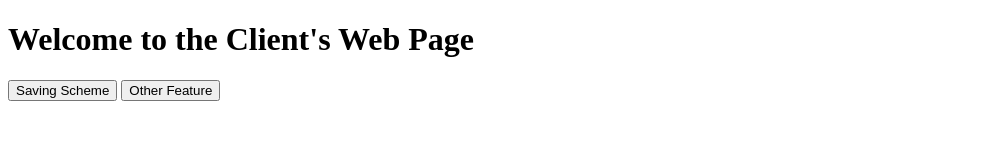
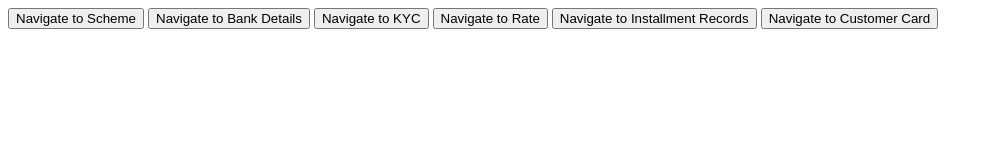
Before and after one commit to Aj8520/flutter-webpage, a plain HTML site: page index.html in a window 1280 px wide. Shown: the whole page, without its empty margins (0-993 px from the left). Drawn offline with Linux system fonts and the light colour scheme.

Commit message:
commited for all jewello  navigation

```diff
--- a/index.html
+++ b/index.html
@@ -1,17 +1,34 @@
 <!DOCTYPE html>
 <html>
 <head>
-  <title>Client's Web Page</title>
+  <title>WebView Test</title>
   <script type="text/javascript">
-    function sendMessageToFlutter(message) {
-      Toaster.postMessage(message);
+    function navigateToScheme() {
+      Toaster.postMessage('navigateScheme');
+    }
+    function navigateToBankDetails() {
+      Toaster.postMessage('navigateBankDetails');
+    }
+    function navigateToKyc() {
+      Toaster.postMessage('navigateKyc');
+    }
+    function navigateToRate() {
+      Toaster.postMessage('navigateRate');
+    }
+    function navigateToInstallmentRecords() {
+      Toaster.postMessage('navigateInstallmentRecords');
+    }
+    function navigateToCustomerCard() {
+      Toaster.postMessage('navigateCustomerCard');
     }
   </script>
 </head>
 <body>
-  <h1>Welcome to the Client's Web Page</h1>
-  <button onclick="sendMessageToFlutter('saving_scheme')">Saving Scheme</button>
-  <button onclick="sendMessageToFlutter('other_feature')">Other Feature</button>
-  <!-- Add more buttons as needed -->
+  <button onclick="navigateToScheme()">Navigate to Scheme</button>
+  <button onclick="navigateToBankDetails()">Navigate to Bank Details</button>
+  <button onclick="navigateToKyc()">Navigate to KYC</button>
+  <button onclick="navigateToRate()">Navigate to Rate</button>
+  <button onclick="navigateToInstallmentRecords()">Navigate to Installment Records</button>
+  <button onclick="navigateToCustomerCard()">Navigate to Customer Card</button>
 </body>
 </html>
```
